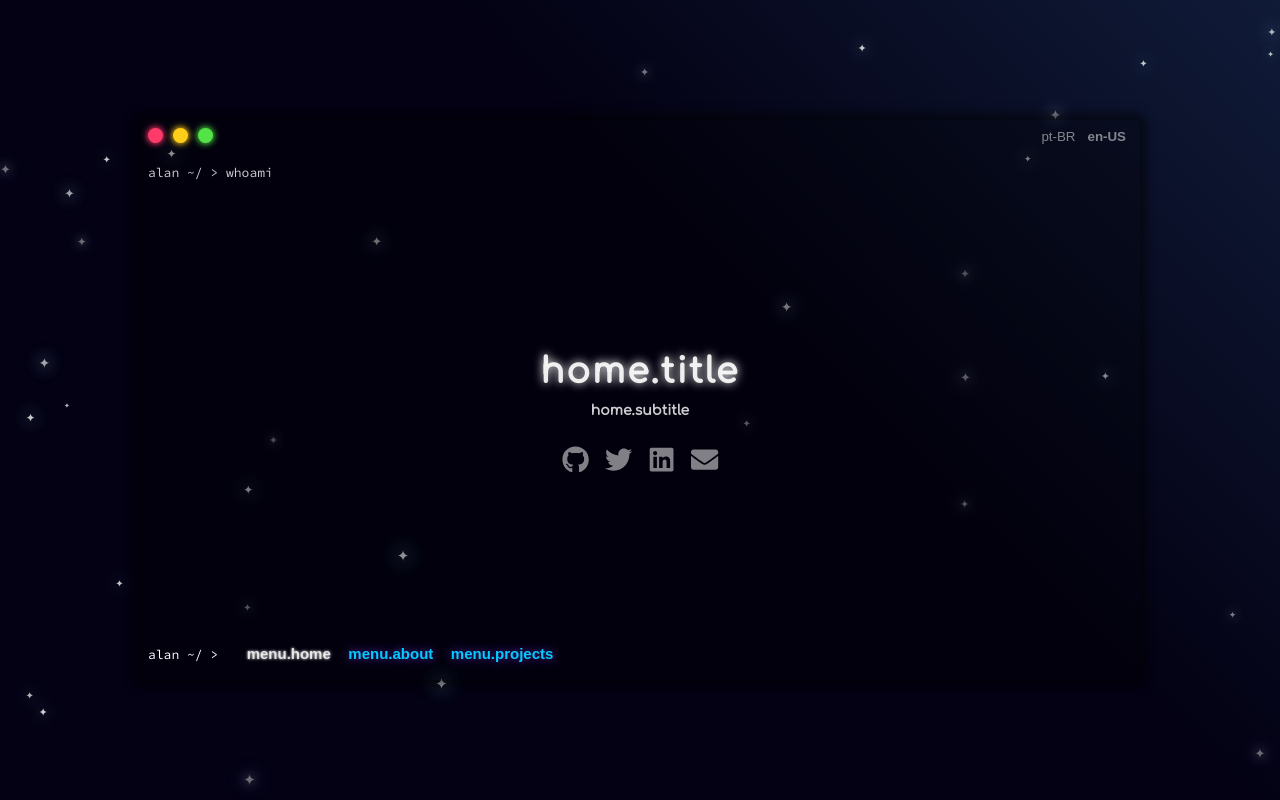
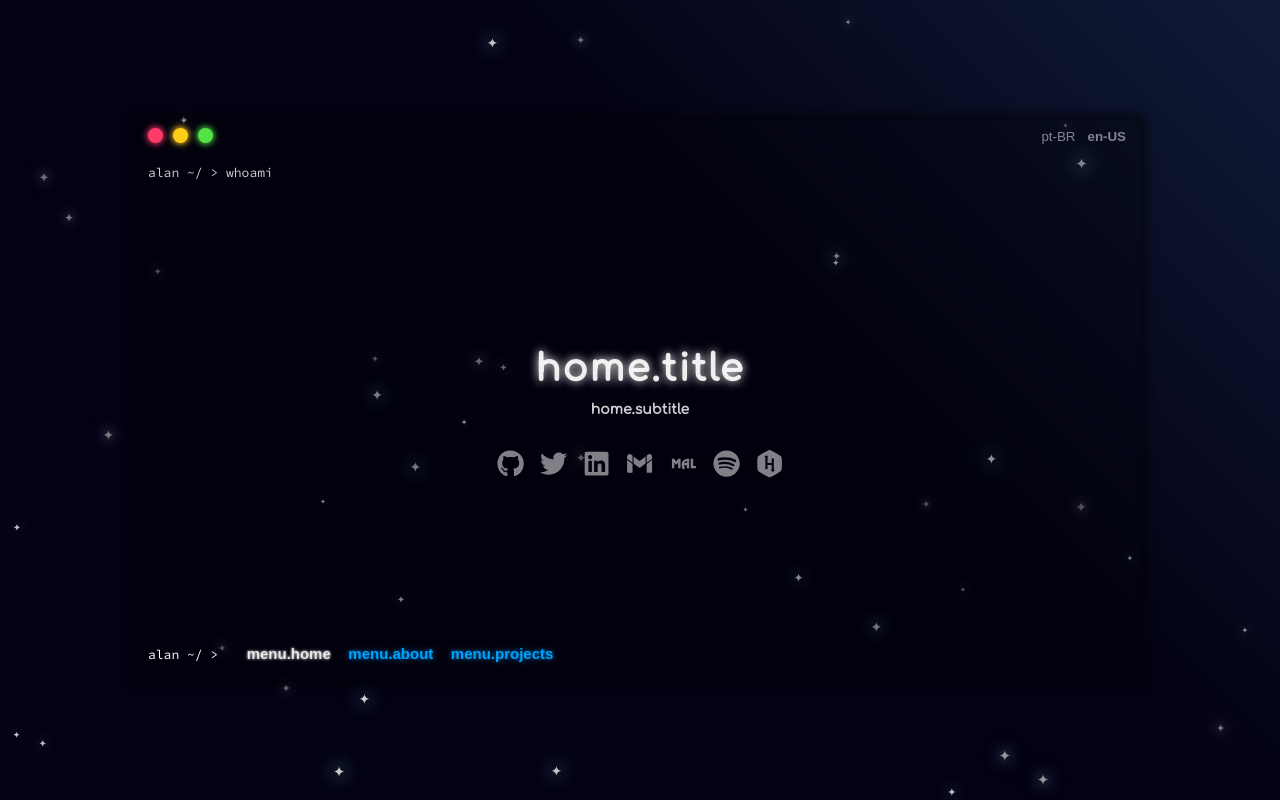
Before and after one commit to alanfgn/alanfgn, a React (Create React App) app: page / in a window 1280 px wide. Built offline with nearby package versions, Linux system fonts and the light colour scheme; what i18next-xhr-backend would draw is missing.

Commit message:
Mais redes

```diff
--- a/src/containers/app/App.scss
+++ b/src/containers/app/App.scss
@@ -27,8 +27,8 @@
     background-color: transparent;
     border: 1px solid rgba($color: #fff, $alpha: 0.5);
     border: none;
-    color: rgba($color: #00ccff, $alpha: 1);
-    text-shadow: 0 0 10px #6930c3;
+    color: rgba($color: #00a2ffcc, $alpha: 1);
+    text-shadow: 0 0 5px #00a2ffcc;
 
 
     padding: 5px;
--- a/src/containers/home/Home.jsx
+++ b/src/containers/home/Home.jsx
@@ -1,7 +1,8 @@
 import React from "react";
 import { FontAwesomeIcon } from "@fortawesome/react-fontawesome";
-import { faTwitter, faGithub, faLinkedin } from "@fortawesome/free-brands-svg-icons";
-import { faEnvelope } from "@fortawesome/free-solid-svg-icons";
+import { faTwitter, faGithub, faLinkedin, faSpotify, faHackerrank } from "@fortawesome/free-brands-svg-icons";
+import { ReactComponent as GmailLogo } from "../../assets/imgs/gmail.svg"
+import { ReactComponent as MalLogo } from "../../assets/imgs/mal.svg"
 import { useTranslation } from "react-i18next";
 import "./Home.scss";
 
@@ -32,8 +33,43 @@ const Home = () => {
                 </a>
 
                 <a href="mailto:alan.souza.fagundes@gmail.com" rel="noopener noreferrer" target="_blank" title="Email">
-                    <FontAwesomeIcon icon={faEnvelope} />
+                    <GmailLogo/>
                 </a>
+
+                <a
+                    href="https://myanimelist.net/profile/A-lan"
+                    rel="noopener noreferrer"
+                    target="_blank"
+                    title="Linkedin">
+                    <MalLogo/>
+                </a>
+
+                <a
+                    href="https://open.spotify.com/user/xj4038gurw520wrkh1wut6a15?si=cb3b06c9f79d4702"
+                    rel="noopener noreferrer"
+                    target="_blank"
+                    title="Linkedin">
+                    <FontAwesomeIcon icon={faSpotify} />
+                </a>
+
+                <a
+                    href="https://www.hackerrank.com/alanfgn"
+                    rel="noopener noreferrer"
+                    target="_blank"
+                    title="Linkedin">
+                    <FontAwesomeIcon icon={faHackerrank} />
+                </a>
+{/*
+
+                <a
+                    href="https://www.goodreads.com/alanfgn"
+                    rel="noopener noreferrer"
+                    target="_blank"
+                    title="Linkedin">
+                    <FontAwesomeIcon icon={faGoodreads} />
+                </a> */}
+
+
             </div>
         </div>
     );
--- a/src/containers/home/Home.scss
+++ b/src/containers/home/Home.scss
@@ -15,7 +15,7 @@ $base-glow-color: #fff;
         z-index: 2;
 
         font-weight: bold;
-        font-size: 35px;
+        font-size: 37px;
         text-align:center;
         color: rgba($color: $base-glow-color, $alpha: 0.9);
         text-shadow: 0 0 10px $base-glow-color;
@@ -48,7 +48,7 @@ $base-glow-color: #fff;
         z-index: 1;
         width: 100%;
         min-height: 40px;
-        margin-top: 1rem;
+        margin-top: 1.3rem;
         display: flex;
         text-align: center;
         justify-content: center;
@@ -70,6 +70,7 @@ $base-glow-color: #fff;
         svg {
             width: 1.7rem;
             height: 1.7rem;
+            fill: #fff;
         }
     }
 }
```
Also changed, not shown: src/assets/imgs/gmail.svg (added), src/assets/imgs/mal.svg (added).
